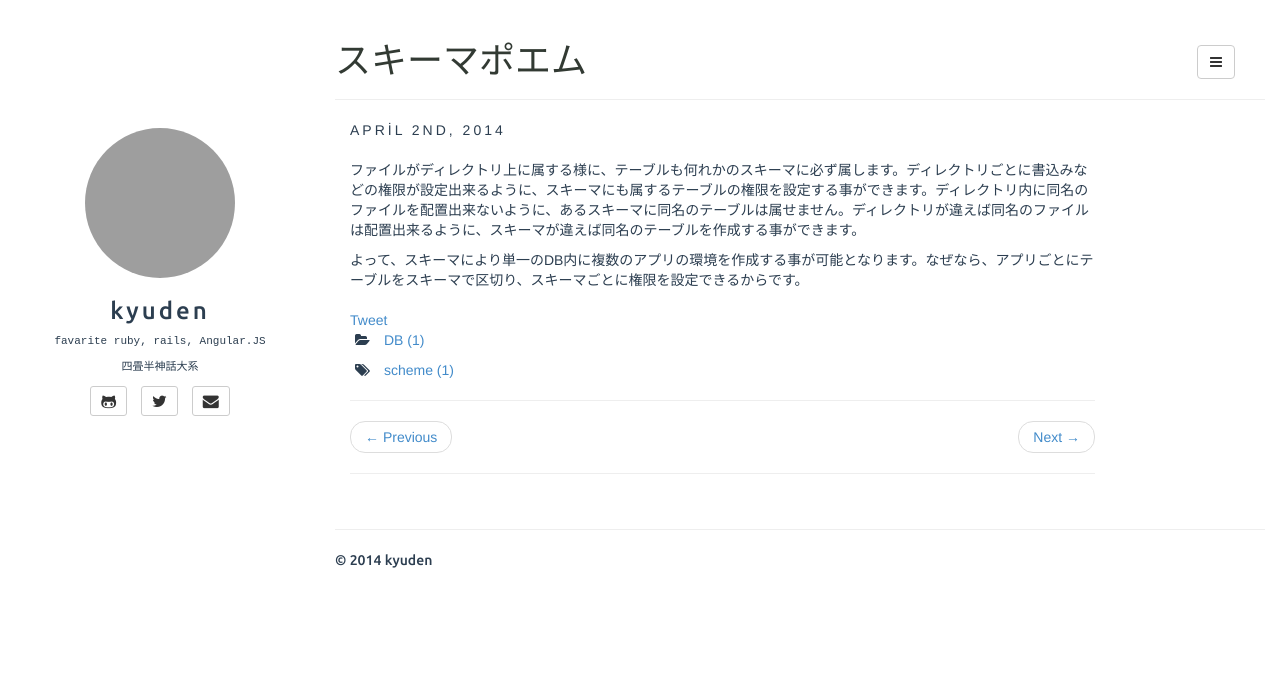
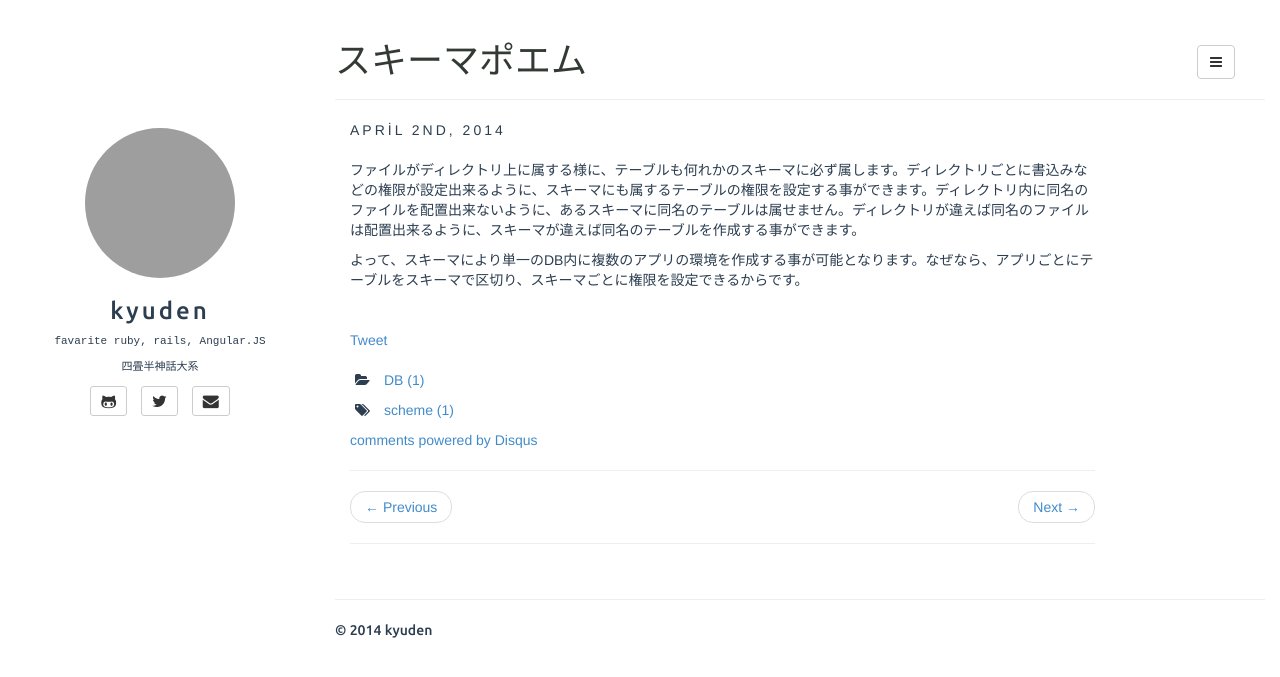
Before and after one commit to kyuden/kyuden.github.com, a Jekyll site: the page built from _posts/2014-04-02-schme-poem.md, in a window 1280 px wide. Shown: the top 677 px of the page. Built offline with Jekyll 4.4.1, drawn with Linux system fonts in a browser that asks for light colours; comment, search, counter and statistics services are not loaded; some of the changed lines change nothing that is shown; grey boxes are pictures that could not be loaded.

Commit message:
Add disqus

```diff
--- a/_includes/post.html
+++ b/_includes/post.html
@@ -18,10 +18,10 @@
 	  <div class="article_body">
 	  {{ content }}
 	  </div>
-
+	  </br>
 		<a href="https://twitter.com/share" class="twitter-share-button" data-via="Kyuden_">Tweet</a>
 <script>!function(d,s,id){var js,fjs=d.getElementsByTagName(s)[0],p=/^http:/.test(d.location)?'http':'https';if(!d.getElementById(id)){js=d.createElement(s);js.id=id;js.src=p+'://platform.twitter.com/widgets.js';fjs.parentNode.insertBefore(js,fjs);}}(document, 'script', 'twitter-wjs');</script>
-
+    </br></br>
 		{% unless page.categories == empty %}
 		<ul class="tag_box list-unstyled list-inline">
 		  <li><i class="fa fa-folder-open"></i></li>
@@ -70,7 +70,20 @@
 		  {% assign tags_list = nil %}
 		</ul>
 		{% endunless %}
+		<div id="disqus_thread"></div>
+    <script type="text/javascript">
+        /* * * CONFIGURATION VARIABLES: EDIT BEFORE PASTING INTO YOUR WEBPAGE * * */
+        var disqus_shortname = 'kyudenorg'; // required: replace example with your forum shortname
 
+        /* * * DON'T EDIT BELOW THIS LINE * * */
+        (function() {
+            var dsq = document.createElement('script'); dsq.type = 'text/javascript'; dsq.async = true;
+            dsq.src = '//' + disqus_shortname + '.disqus.com/embed.js';
+            (document.getElementsByTagName('head')[0] || document.getElementsByTagName('body')[0]).appendChild(dsq);
+        })();
+    </script>
+    <noscript>Please enable JavaScript to view the <a href="http://disqus.com/?ref_noscript">comments powered by Disqus.</a></noscript>
+    <a href="http://disqus.com" class="dsq-brlink">comments powered by <span class="logo-disqus">Disqus</span></a>
 		<hr>
 
 		<ul class="pager">
```
